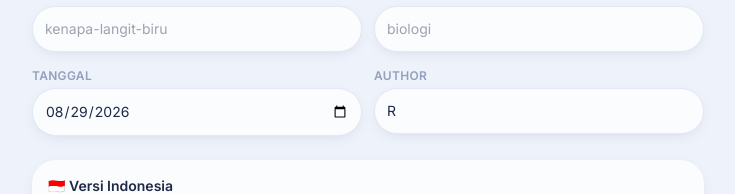
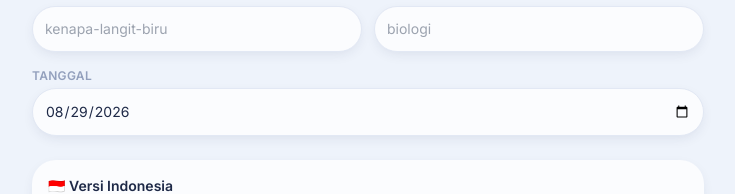
Before and after one commit to rioopr-beep/quizme, a Next.js app: page /admin/blog in a window 1280 px wide. Shown: the part 145-339 px from the top of the page, without its empty margins (272-1007 px from the left). Built offline with nearby package versions, Linux system fonts and the light colour scheme.

Commit message:
Update page.tsx

```diff
--- a/app/admin/blog/page.tsx
+++ b/app/admin/blog/page.tsx
@@ -4,6 +4,8 @@ import { useState } from 'react';
 import { useRouter } from 'next/navigation';
 import { useLanguage } from '../../../context/LanguageContext';
 import { getSupabaseBrowserClient } from '../../../lib/supabase/client';
+
+const DEFAULT_AUTHOR = 'Rioopr';
 
 export default function AdminBlogPage(): JSX.Element {
   const router = useRouter();
@@ -12,7 +14,6 @@ export default function AdminBlogPage(): JSX.Element {
   const [slug, setSlug] = useState('');
   const [sector, setSector] = useState('');
   const [date, setDate] = useState(new Date().toISOString().slice(0, 10));
-  const [author, setAuthor] = useState('R');
 
   const [idTitle, setIdTitle] = useState('');
   const [idExcerpt, setIdExcerpt] = useState('');
@@ -63,7 +64,7 @@ export default function AdminBlogPage(): JSX.Element {
           slug,
           sector,
           date,
-          author,
+          author: DEFAULT_AUTHOR,
           id_title: idTitle,
           id_excerpt: idExcerpt,
           id_content: idContent,
@@ -127,8 +128,7 @@ export default function AdminBlogPage(): JSX.Element {
           </div>
         </div>
 
-        <div className="mb-6 grid grid-cols-2 gap-3">
-          <div>
+        <div className="mb-6">
           <label className={labelClass}>Tanggal</label>
           <input
             type="date"
@@ -136,15 +136,6 @@ export default function AdminBlogPage(): JSX.Element {
             onChange={(e) => setDate(e.target.value)}
             className={inputClass}
           />
-          </div>
-          <div>
-            <label className={labelClass}>Author</label>
-            <input
-              value={author}
-              onChange={(e) => setAuthor(e.target.value)}
-              className={inputClass}
-            />
-          </div>
         </div>
 
         <div className="mb-6 rounded-floating bg-base-surface shadow-floating-sm p-4">
```
Lines whose indentation alone changed are shown as unchanged.
